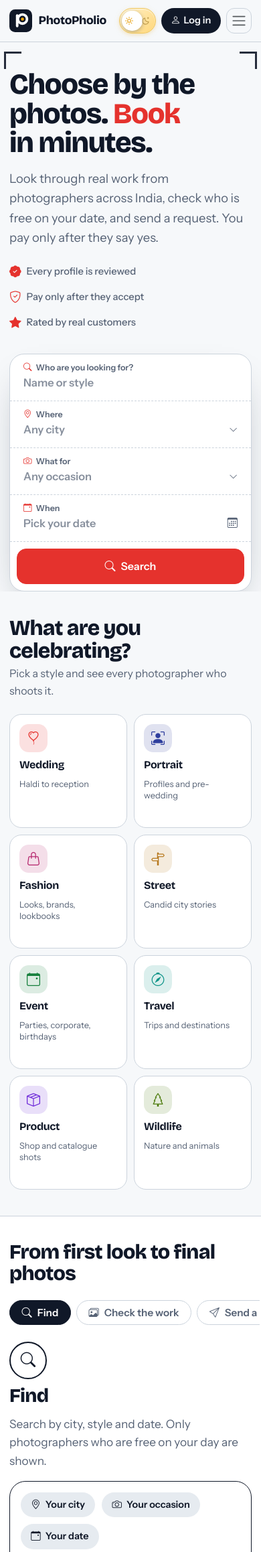
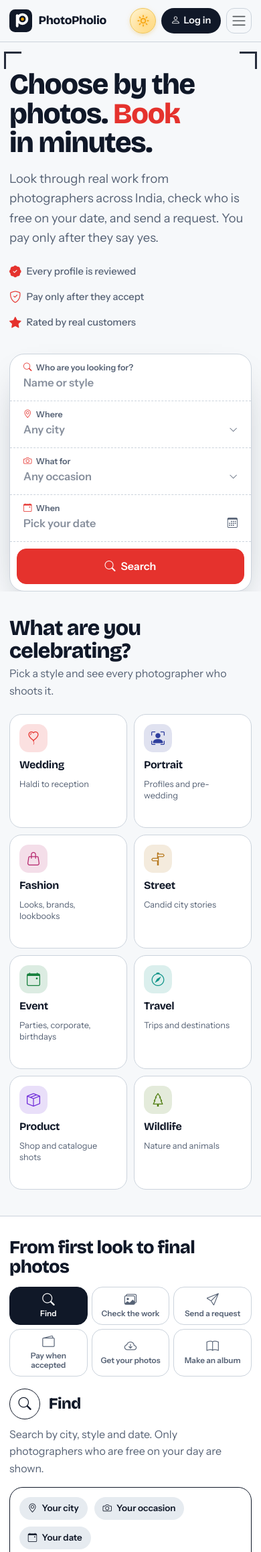
Before and after one commit to tariq2424/photopholio, a Django app: page / in a window 390 px wide. Shown: the top 2317 px of the page at 67% size. Run offline with Django 5.2, Linux system fonts and the light colour scheme; data that the repository does not hold is empty; some libraries are stand-ins or nearby versions.

Commit message:
Fixing Layout

```diff
--- a/photopholio/static/photopholio/css/style.css
+++ b/photopholio/static/photopholio/css/style.css
@@ -1210,3 +1210,39 @@ a.contact-card:hover{border-color:var(--ink)}
 .theme-toggle:hover .theme-sun{transform:rotate(40deg)}
 [data-bs-theme="dark"] .theme-toggle:hover .theme-moon{transform:rotate(-20deg) scale(1.1)}
 @media(max-width:575.98px){.theme-toggle svg{width:14px;height:14px}}
+
+/* Patch 47: under 600px the day/night switch is one round button with a single icon: a bright yellow sun in light mode, a moon in dark mode */
+@media(max-width:599.98px){
+  .theme-toggle,[data-bs-theme="dark"] .theme-toggle{width:2.4rem!important;height:2.4rem!important;padding:0!important;border-radius:50%!important;overflow:hidden;position:relative;display:inline-flex;align-items:center;justify-content:center;
+    background:linear-gradient(135deg,#FFF3CF,#FFD77A)!important;border:1.5px solid #F0C65A!important;box-shadow:0 2px 8px -3px rgba(232,163,23,.6)!important}
+  [data-bs-theme="dark"] .theme-toggle{background:linear-gradient(135deg,#222B4A,#0B0E18)!important;border-color:#3A4570!important;box-shadow:0 2px 10px -3px rgba(90,110,200,.55)!important}
+  .theme-toggle::before{display:none!important}
+  .theme-toggle svg{position:absolute;inset:0;margin:auto!important;width:20px;height:20px;transition:transform .6s cubic-bezier(.5,1.5,.4,1),opacity .35s}
+  .theme-toggle .theme-sun{color:#F59E00!important;opacity:1;transform:none;filter:drop-shadow(0 0 3px rgba(245,158,0,.55))}
+  .theme-toggle .theme-moon{color:#F4F6FB!important;opacity:0;transform:rotate(-90deg) scale(.4)}
+  [data-bs-theme="dark"] .theme-toggle .theme-sun{opacity:0;transform:rotate(90deg) scale(.4)}
+  [data-bs-theme="dark"] .theme-toggle .theme-moon{color:#F4F6FB!important;opacity:1;transform:none;filter:drop-shadow(0 0 3px rgba(200,215,255,.5))}
+  .theme-toggle:hover .theme-sun,[data-bs-theme="dark"] .theme-toggle:hover .theme-moon{transform:none}
+}
+
+/* Patch 48: "From first look to final photos" fitted to each screen size */
+@media(max-width:991.98px){
+  .how-tabs{display:grid;grid-template-columns:repeat(3,1fr);gap:8px;overflow:visible;margin-inline:0;padding-inline:0;flex-wrap:initial}
+  .how-tabs button{flex:initial;justify-content:center;text-align:center;line-height:1.2;padding:.6rem .5rem}
+  .how-title{max-width:none}
+}
+@media(max-width:767.98px){
+  .how{padding:2rem 0 2.2rem}
+  .how-title{font-size:clamp(1.55rem,7vw,2rem);margin-bottom:1rem}
+  .how-tabs{gap:6px;margin-bottom:1.1rem}
+  .how-tabs button{flex-direction:column;gap:.25rem;font-size:.74rem;border-radius:16px;padding:.55rem .25rem}
+  .how-tabs button i{font-size:1.15rem;line-height:1}
+  .how-step{gap:.9rem}
+  .how-copy{display:grid;grid-template-columns:auto 1fr;column-gap:.8rem;row-gap:.5rem;align-items:center}
+  .how-ico{width:46px;height:46px;font-size:1.2rem;margin:0;border-width:1.5px}
+  .how-copy h3{font-size:clamp(1.35rem,6vw,1.7rem);line-height:1.1}
+  .how-copy p{grid-column:1 / -1;font-size:1rem;margin:.1rem 0 0;max-width:none}
+  .demo{border-radius:20px;padding:14px}
+  .chip-d{font-size:.84rem;padding:.4rem .8rem}
+}
+@media(max-width:389.98px){.how-tabs button{font-size:.68rem}.chip-d{font-size:.8rem}}
```
